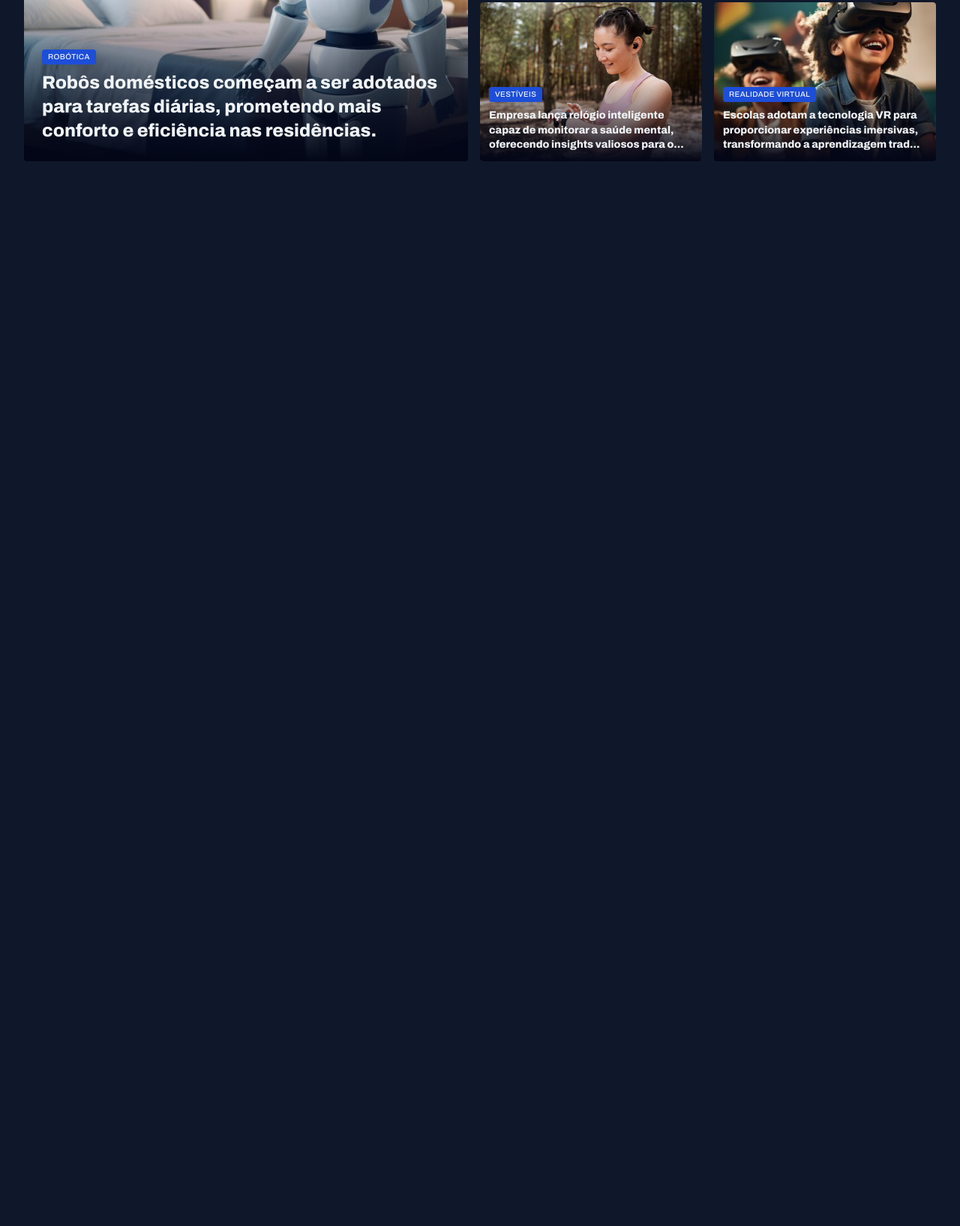
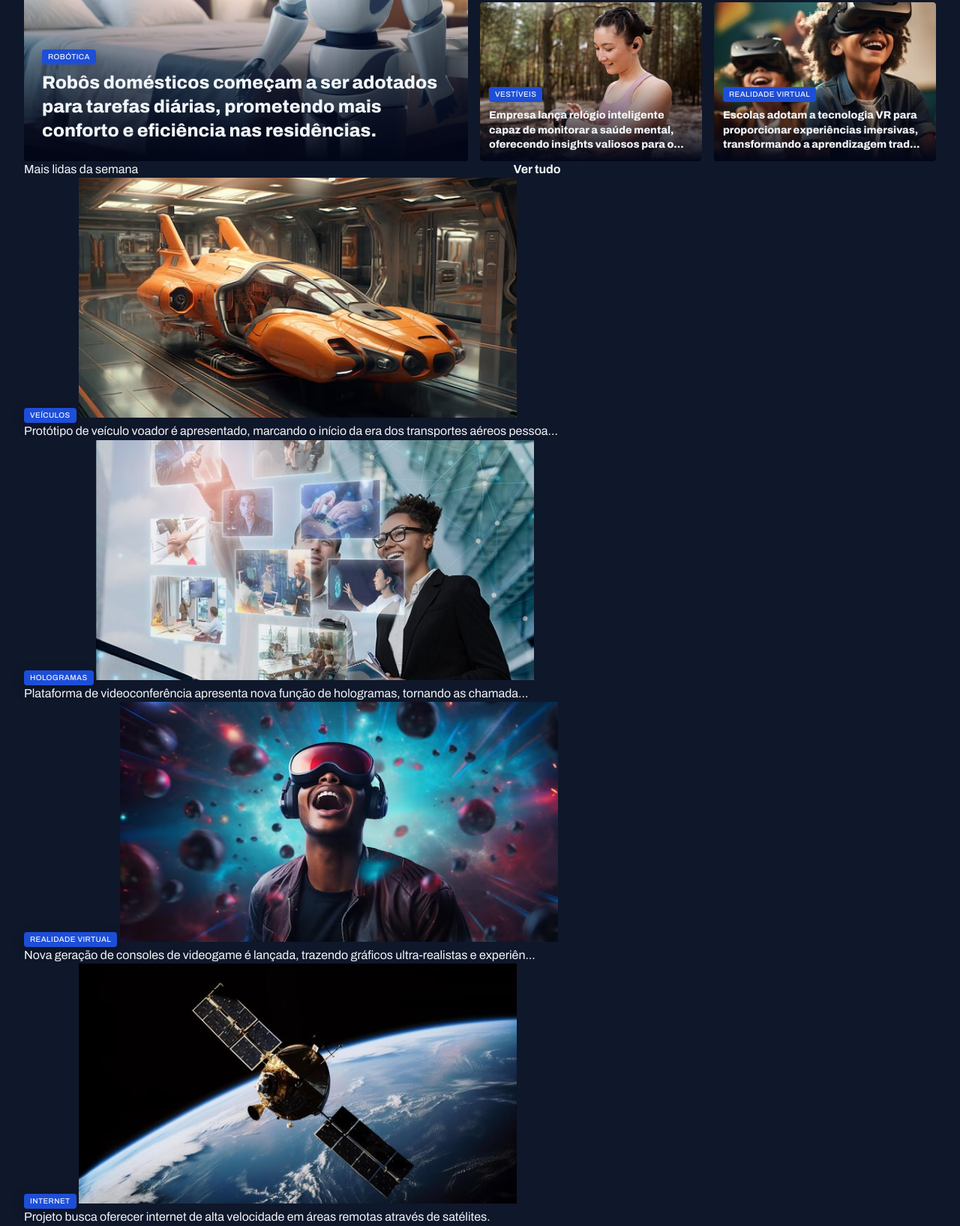
Before and after one commit to dricodriel/fullstack-projeto-portal-de-noticias, a plain HTML site: page index.html in a window 1280 px wide. Shown: the part 356-1991 px from the top of the page at 75% size. Before the commit the page ends 800 px from the top, so only its background shows below. Drawn offline with Linux system fonts and the light colour scheme.

Commit message:
Estruturando a seção mais lidas da semana

```diff
--- a/index.html
+++ b/index.html
@@ -98,6 +98,47 @@
 
                 </div>
                 </section>
+           <div id="weekly">
+            <header class="grid grid-flow-col">
+              <h3>Mais lidas da semana</h3>
+              <a href="#" class="grid grid-flow-col">
+                <strong>Ver tudo</strong>
+                <span></span>
+              </a>
+            </header>
+           </div class="grid gap-16">
+           <figure>
+            <span class="content-tag">veículos</span>
+            <img src="assets/images/Image 06.png" alt="">
+            <p>
+              Protótipo de veículo voador é apresentado, marcando o início da era dos transportes aéreos pessoa...
+            </p>
+           </figure>
+
+           <figure>
+            <span class="content-tag">hologramas</span>
+            <img src="assets/images/Image 07.png" alt="">
+            <p>
+              Plataforma de videoconferência apresenta nova função de hologramas, tornando as chamada...
+            </p>
+           </figure>
+
+
+           <figure>
+            <span class="content-tag">realidade virtual</span>
+            <img src="assets/images/Image 08.png" alt="">
+            <p>
+              Nova geração de consoles de videogame é lançada, trazendo gráficos ultra-realistas e experiên...
+            </p>
+           </figure>
+
+           <figure>
+            <span class="content-tag">internet</span>
+            <img src="assets/images/Image 09.png" alt="">
+            <p>
+              Projeto busca oferecer internet de alta velocidade em áreas remotas através de satélites.
+            </p>
+           </figure>
 
            </main>
      </body>
```
